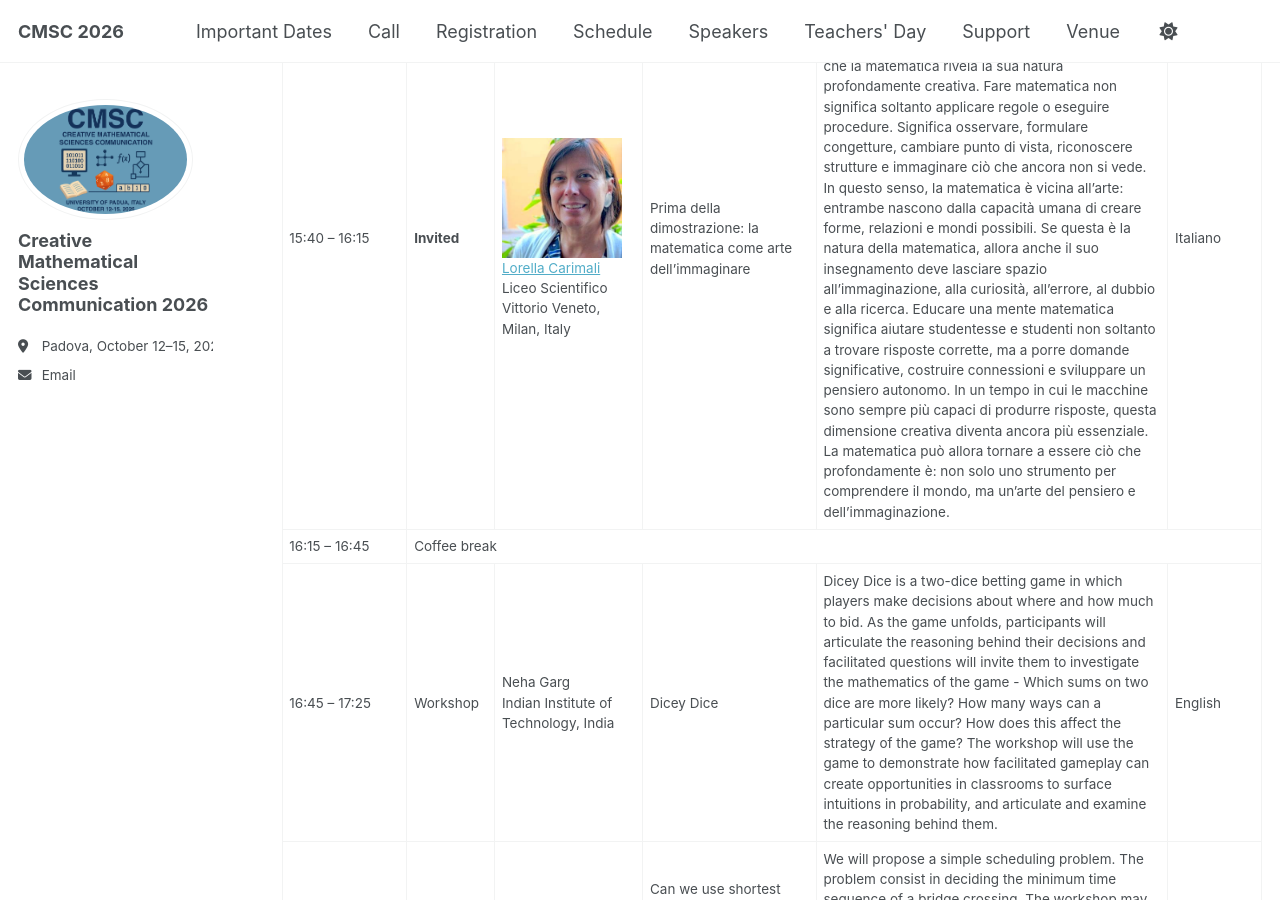
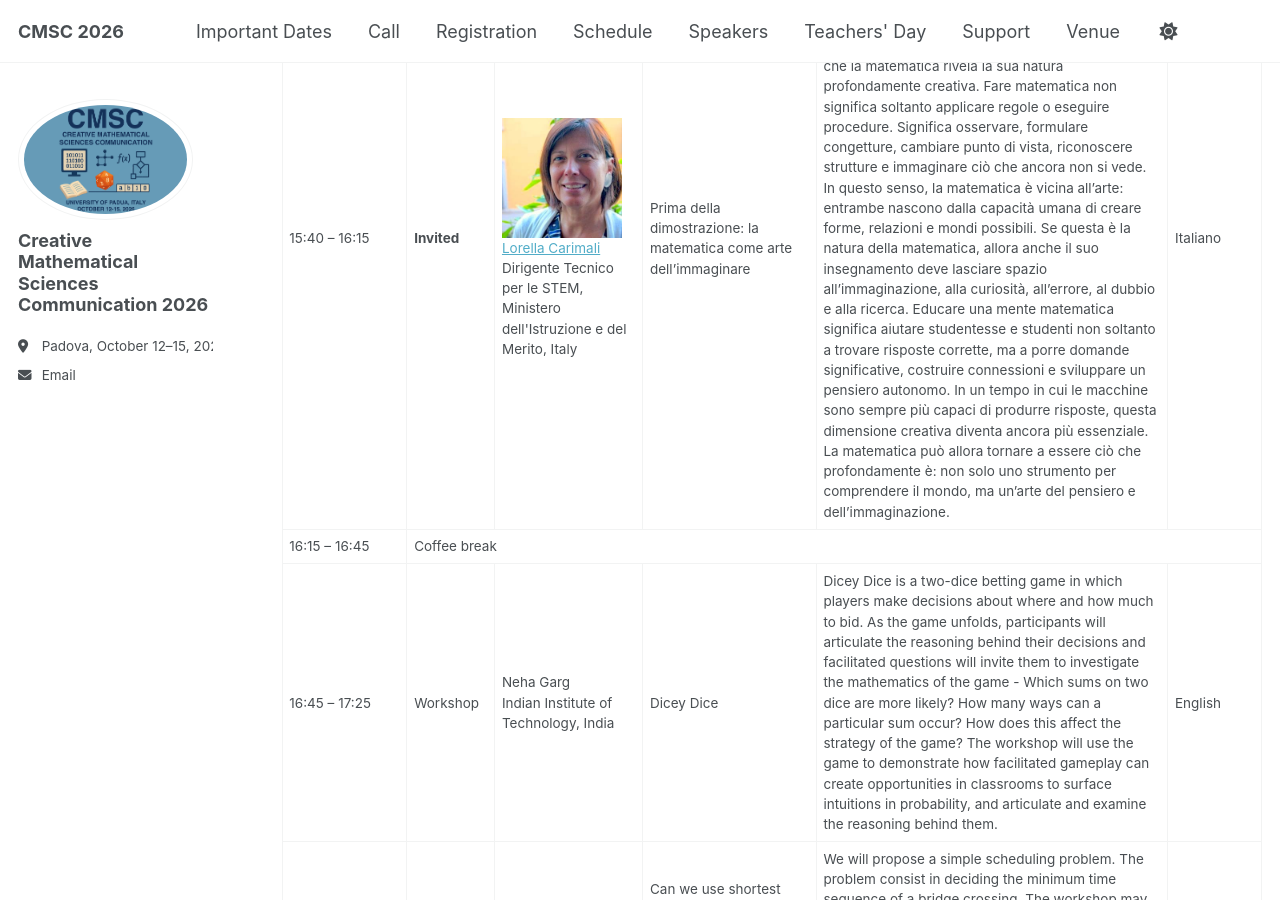
Before and after one commit to CMSC2026/cmsc2026.github.io, a Jekyll site: the page built from _pages/teachers-day.md, in a window 1280 px wide and 900 px high, scrolled down 3671 px. Built offline with Jekyll 4.4.1, drawn with Linux system fonts in a browser that asks for light colours; a script that is not in the unit is left out.

Commit message:
updated Carimali's affiliation

```diff
--- a/_pages/teachers-day.md
+++ b/_pages/teachers-day.md
@@ -249,7 +249,7 @@
              alt="Lorella Carimali">
         <br>
         <a href="https://lorellacarimali.it">Lorella Carimali</a><br>
-        Liceo Scientifico Vittorio Veneto, Milan, Italy
+        Dirigente Tecnico per le STEM, Ministero dell'Istruzione e del Merito, Italy
       </td>
       <td>Prima della dimostrazione: la matematica come arte dell’immaginare</td>
       <td>
```
